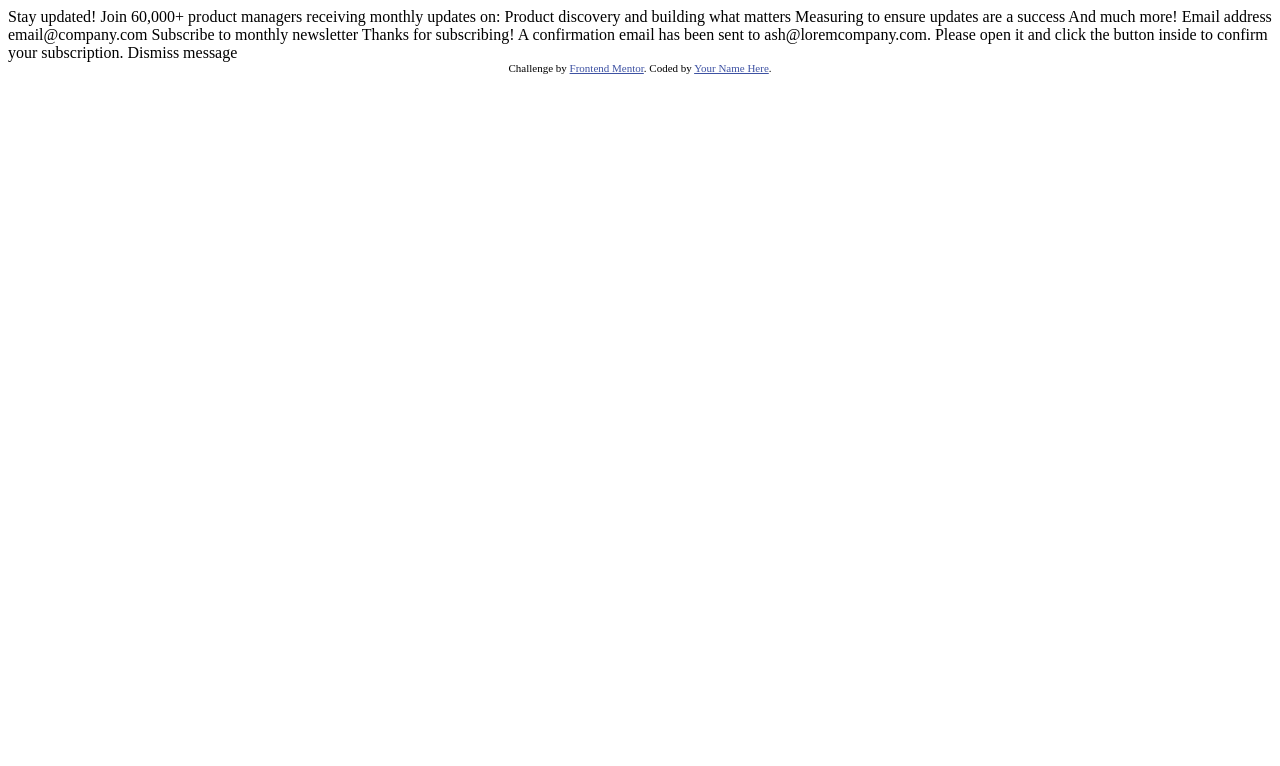
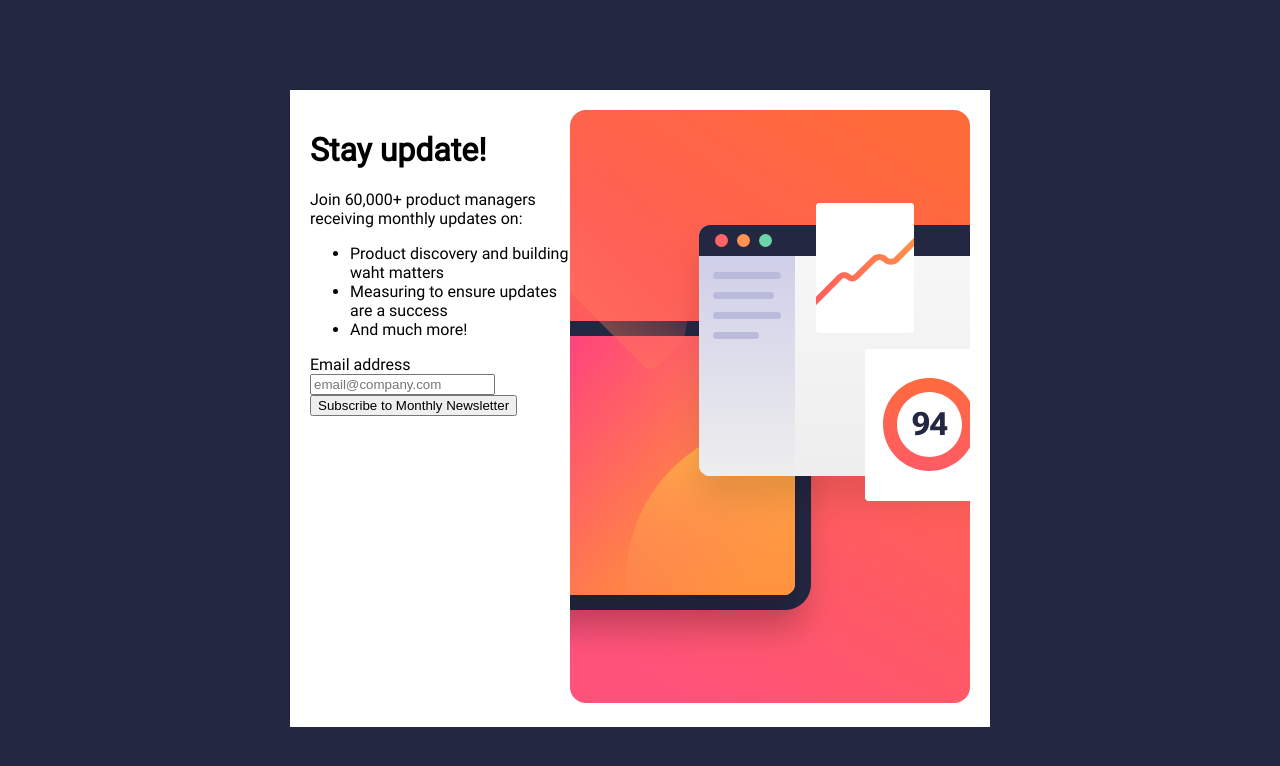
Before and after one commit to PedroMoreira-a22002701/newsletter-sign-up, a plain HTML site: page index.html in a window 1280 px wide. Drawn offline with Linux system fonts and the light colour scheme.

Commit message:
html and css basics

```diff
--- /dev/null
+++ b/index.css
@@ -0,0 +1,34 @@
+:root {
+    /* Primary Colors */
+    --Tomato: hsl(4, 100%, 67%);
+
+    /* Neutral Colors */
+
+    --DarkSlateGrey: hsl(234, 29%, 20%);
+    --CharcoalGrey: hsl(235, 18%, 26%);
+    --Grey: hsl(231, 7%, 60%);
+    --White: hsl(0, 0%, 100%);
+
+
+}
+@font-face {
+    font-family: MyFont;
+    src: url(./assets/fonts/Roboto-Regular.ttf);
+}
+* {
+    box-sizing: border-box;
+}
+body {
+    font-family: MyFont;
+    display: flex;
+    justify-content: center;
+    align-items: center;
+    min-height: 100vh;
+    background-color: var(--DarkSlateGrey);
+}
+.container {
+    display: flex;
+    width: 700px;
+    background-color: var(--White);
+    padding: 20px;
+}
--- a/index.html
+++ b/index.html
@@ -5,7 +5,7 @@
   <meta name="viewport" content="width=device-width, initial-scale=1.0"> <!-- displays site properly based on user's device -->
 
   <link rel="icon" type="image/png" sizes="32x32" href="./assets/images/favicon-32x32.png">
-
+  <link rel="stylesheet" href="index.css">
   <title>Frontend Mentor | Newsletter sign-up form with success message</title>
 
   <!-- Feel free to remove these styles or customise in your own stylesheet 👍 -->
@@ -16,37 +16,24 @@
 </head>
 <body>
 
-  <!-- Sign-up form start -->
-
-  Stay updated!
-
-  Join 60,000+ product managers receiving monthly updates on:
-
-  Product discovery and building what matters
-  Measuring to ensure updates are a success
-  And much more!
-
-  Email address
-  email@company.com
-
-  Subscribe to monthly newsletter
-
-  <!-- Sign-up form end -->
-
-  <!-- Success message start -->
-
-  Thanks for subscribing!
-
-  A confirmation email has been sent to ash@loremcompany.com.
-  Please open it and click the button inside to confirm your subscription.
-
-  Dismiss message
-
-  <!-- Success message end -->
-
-  <div class="attribution">
-    Challenge by <a href="https://www.frontendmentor.io?ref=challenge" target="_blank">Frontend Mentor</a>.
-    Coded by <a href="#">Your Name Here</a>.
+  <div class="container">
+    <div class="info">
+      <h1>Stay update!</h1>
+      <p>Join 60,000+ product managers receiving monthly updates on:</p>
+      <ul>
+        <li>Product discovery and building waht matters</li>
+        <li>Measuring to ensure updates are a success</li>
+        <li>And much more!</li>
+      </ul>
+      <form>
+        <label for="email">Email address</label>
+        <input type="email" id="email" placeholder="email@company.com">
+        <button type="submit">Subscribe to Monthly Newsletter</button>
+      </form>
+    </div>
+    <div class="img">
+      <img src="./assets/images/illustration-sign-up-desktop.svg" alt="">
+    </div>
   </div>
 </body>
 </html>
```
Also changed, not shown: 1 other file.
